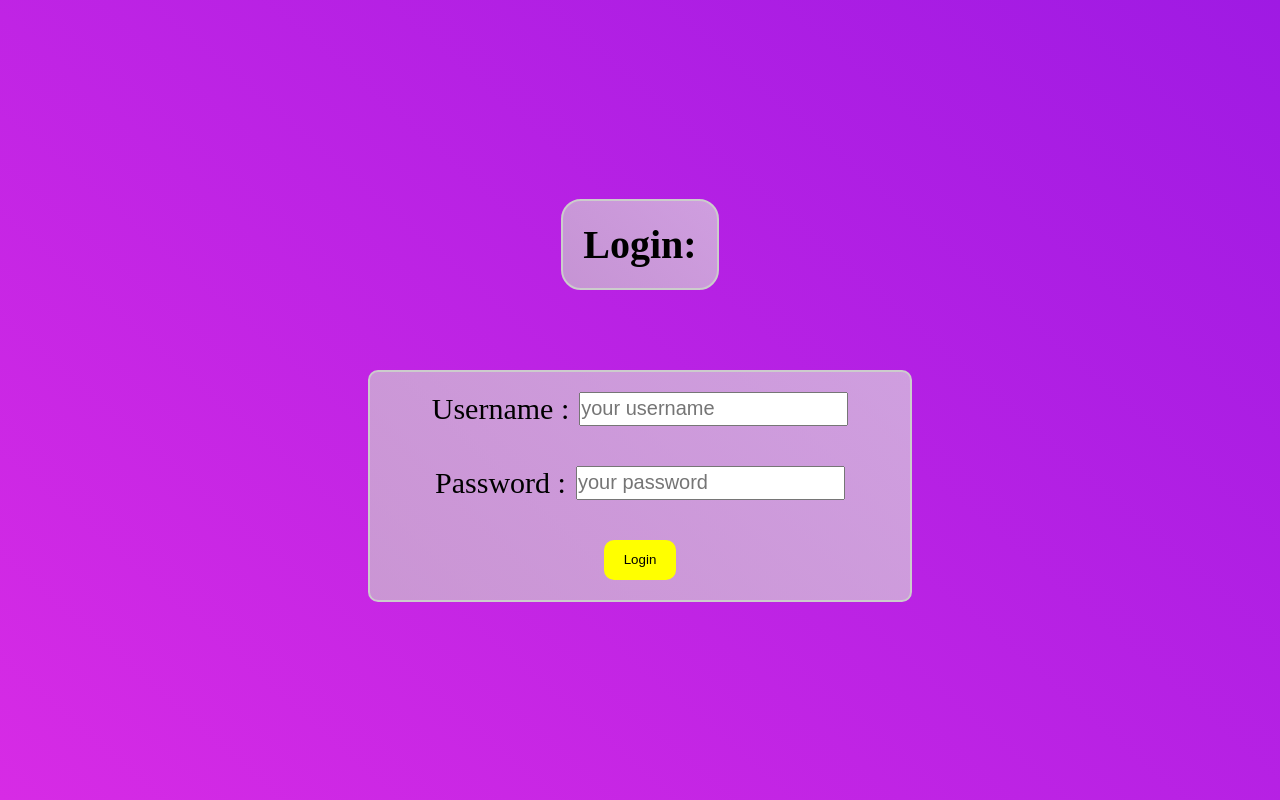
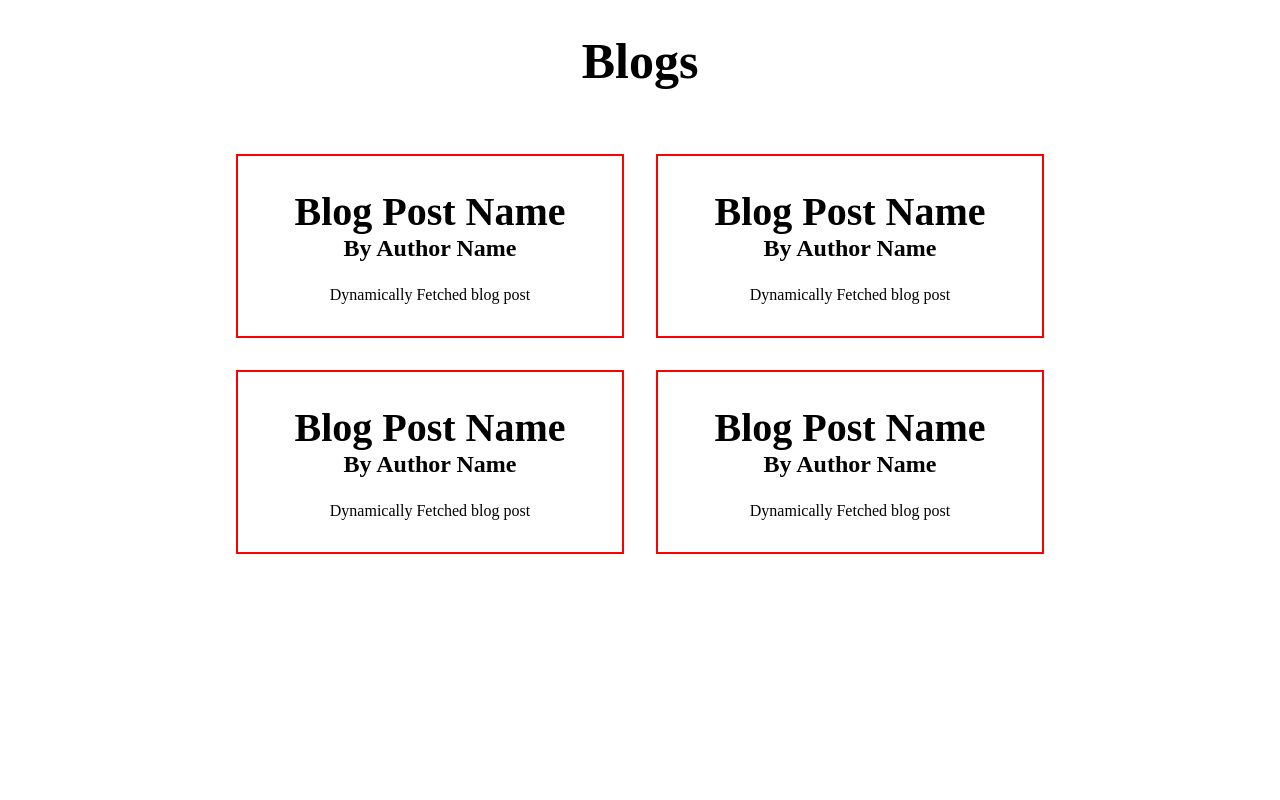
Before and after one commit to AbhayJha24/blog_website, a React app in the folder frontend/: page / in a window 1280 px wide. Built offline with nearby package versions, Linux system fonts and the light colour scheme.

Commit message:
Added main blog page & tested basic login functinoality

```diff
--- a/frontend/package.json
+++ b/frontend/package.json
@@ -6,8 +6,10 @@
     "@testing-library/jest-dom": "^5.16.5",
     "@testing-library/react": "^13.4.0",
     "@testing-library/user-event": "^13.5.0",
+    "axios": "^1.4.0",
     "react": "^18.2.0",
     "react-dom": "^18.2.0",
+    "react-router-dom": "^6.11.1",
     "react-scripts": "5.0.1",
     "web-vitals": "^2.1.4"
   },
--- a/frontend/public/index.html
+++ b/frontend/public/index.html
@@ -7,7 +7,7 @@
     <meta name="theme-color" content="#000000" />
     <meta
       name="description"
-      content="Web site created using create-react-app"
+      content="Blog Website"
     />
     <link rel="apple-touch-icon" href="%PUBLIC_URL%/logo192.png" />
     <!--
@@ -24,7 +24,7 @@
       work correctly both with client-side routing and a non-root public URL.
       Learn how to configure a non-root public URL by running `npm run build`.
     -->
-    <title>React App</title>
+    <title>Blog Webisite</title>
   </head>
   <body>
     <noscript>You need to enable JavaScript to run this app.</noscript>
--- a/frontend/src/index.js
+++ b/frontend/src/index.js
@@ -1,11 +1,28 @@
 import React from 'react';
 import ReactDOM from 'react-dom/client';
+import { createBrowserRouter, RouterProvider } from "react-router-dom";
 import './index.css';
 import Login from './login';
+import Main from './main'
+
+const router = createBrowserRouter([
+  {
+    path: "*",
+    element: <h1>404 Not Found !</h1>
+  },
+  {
+    path: "/",
+    element: <Main />
+  },
+  {
+    path: "login",
+    element: <Login />
+  }
+]);
 
 const root = ReactDOM.createRoot(document.getElementById('root'));
 root.render(
   <React.StrictMode>
-    <Login />
+    <RouterProvider router={router} />
   </React.StrictMode>
 );
--- a/frontend/src/login.css
+++ b/frontend/src/login.css
@@ -41,6 +41,10 @@ label{
 input{
     height: 30px;
     font-size: 20px;
+    padding: 0.4em;
+    border-radius: 0.8em;
+    border: none;
+    outline: none;
 }
 
 div.formusernamecontainer, div.formpasswordcontainer{
--- a/frontend/src/login.js
+++ b/frontend/src/login.js
@@ -1,11 +1,29 @@
 import './login.css';
-
-function handleLogin(e) {
-  alert("Logged In !");
-  e.preventDefault();
-}
+import { useRef } from 'react';
+import axios from 'axios';
 
 function Login() {
+
+  const uname = useRef(null);
+  const pass = useRef(null);
+
+  async function handleLogin(e) {
+
+    e.preventDefault();
+    const resp  = await fetch('http://localhost/loginrequest', {
+      method: 'post',
+      headers: {
+        "Content-Type" : "application/json"
+      },
+      body: JSON.stringify({
+        "username": uname.current.value,
+        "password": pass.current.value
+      })
+    })
+
+    resp.json().then(d => console.log(d));
+  }
+
   return (
     <section className='section1'>
 
@@ -17,12 +35,12 @@ function Login() {
         <form action="" method="post" className="form">
           <div className='formusernamecontainer'>
           <label htmlFor="">Username :</label>
-          <input type="text" name="" id="" placeholder='your username'/>
+          <input type="text" name="" ref={uname} placeholder='your username'/>
           </div>
 
           <div className='formpasswordcontainer'>
           <label htmlFor="">Password :</label>
-          <input type="password" name="" id="" placeholder='your password' />
+          <input type="password" name="" ref={pass} placeholder='your password' />
           </div>
           <button className="loginButton" onClick={handleLogin}>Login</button>
         </form>
--- /dev/null
+++ b/frontend/src/main.css
@@ -0,0 +1,39 @@
+.mainHeading{
+    padding: 2rem;
+}
+
+
+h1.mainPageHeading{
+    font-size: 50px;
+    text-align: center;
+}
+
+.blogsContainer{
+    padding: 2rem;
+    display: flex;
+    align-items: center;
+    justify-content: center;
+    column-gap: 2em;
+    row-gap: 2em;
+    flex-wrap: wrap;
+    /* border: 1px dashed #000000; */
+}
+
+.blogPost{
+    display: flex;
+    align-items: center;
+    justify-content: center;
+    flex-direction: column;
+    flex-wrap: wrap;
+    border: 2px solid #ff0000;
+    width: 20em;
+    padding: 2em;
+}
+
+h1.blogTitle{
+    font-size: 2.5em;
+}
+
+h2.blogAuthor{
+    padding-bottom: 1em;
+}
--- /dev/null
+++ b/frontend/src/main.js
@@ -0,0 +1,36 @@
+import "./main.css"
+
+function Main() {
+    return(
+        <div>
+        <div className="mainHeading">
+            <h1 className="mainPageHeading">Blogs</h1>
+        </div>
+
+        <section className="blogsContainer">
+            <div className="blogPost">
+                <h1 className="blogTitle">Blog Post Name</h1>
+                <h2 className="blogAuthor">By Author Name</h2>
+                <p>Dynamically Fetched blog post</p>
+            </div>
+            <div className="blogPost">
+                <h1 className="blogTitle">Blog Post Name</h1>
+                <h2 className="blogAuthor">By Author Name</h2>
+                <p>Dynamically Fetched blog post</p>
+            </div>
+            <div className="blogPost">
+                <h1 className="blogTitle">Blog Post Name</h1>
+                <h2 className="blogAuthor">By Author Name</h2>
+                <p>Dynamically Fetched blog post</p>
+            </div>
+            <div className="blogPost">
+                <h1 className="blogTitle">Blog Post Name</h1>
+                <h2 className="blogAuthor">By Author Name</h2>
+                <p>Dynamically Fetched blog post</p>
+            </div>
+        </section>
+        </div>
+    )
+}
+
+export default Main;
--- a/package.json
+++ b/package.json
@@ -17,8 +17,12 @@
   },
   "homepage": "https://github.com/AbhayJha24/blog_website#readme",
   "dependencies": {
+    "body-parser": "^1.20.2",
+    "cookie-parser": "^1.4.6",
+    "cors": "^2.8.5",
     "create-react-app": "^5.0.1",
     "express": "^4.18.2",
+    "jsonwebtoken": "^9.0.0",
     "mongoose": "^7.1.0"
   }
 }
```
Also changed, not shown: index.js (+40 -4 lines), frontend/public/manifest.json, 2 other files.
